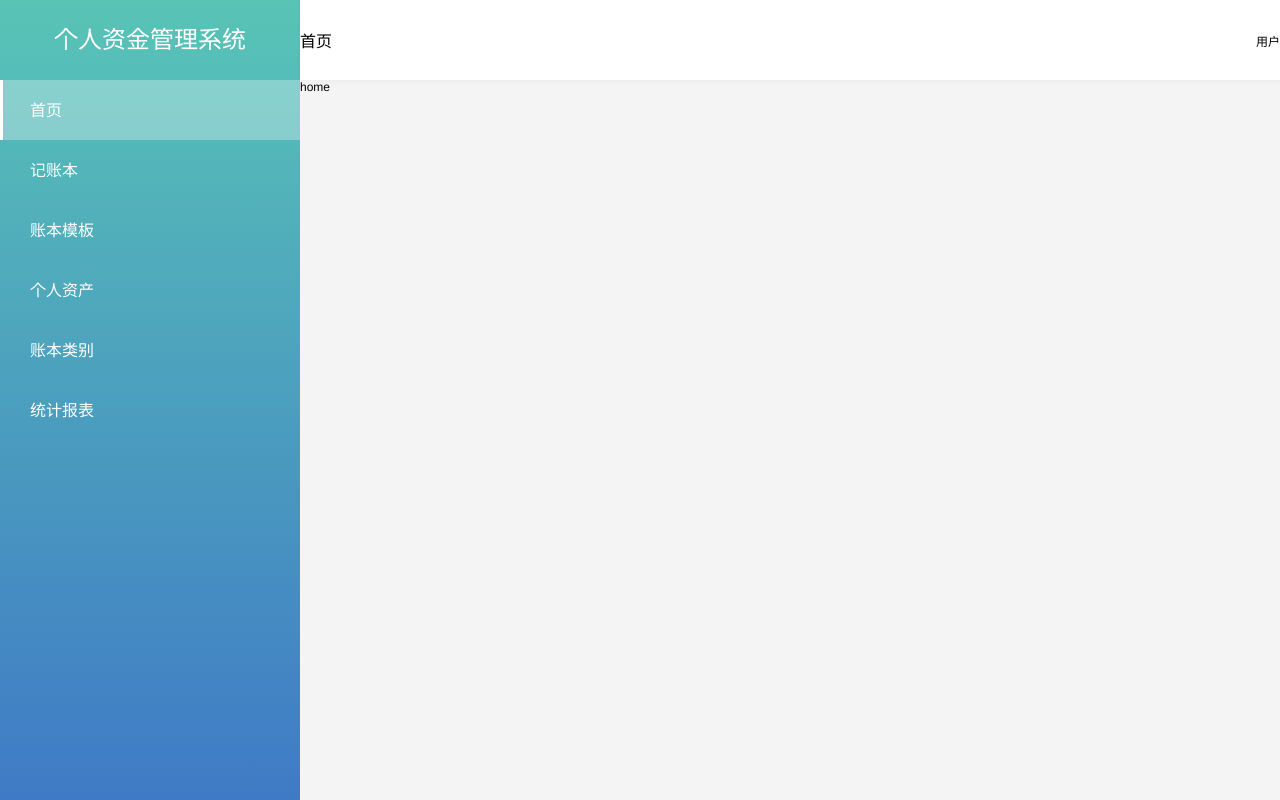
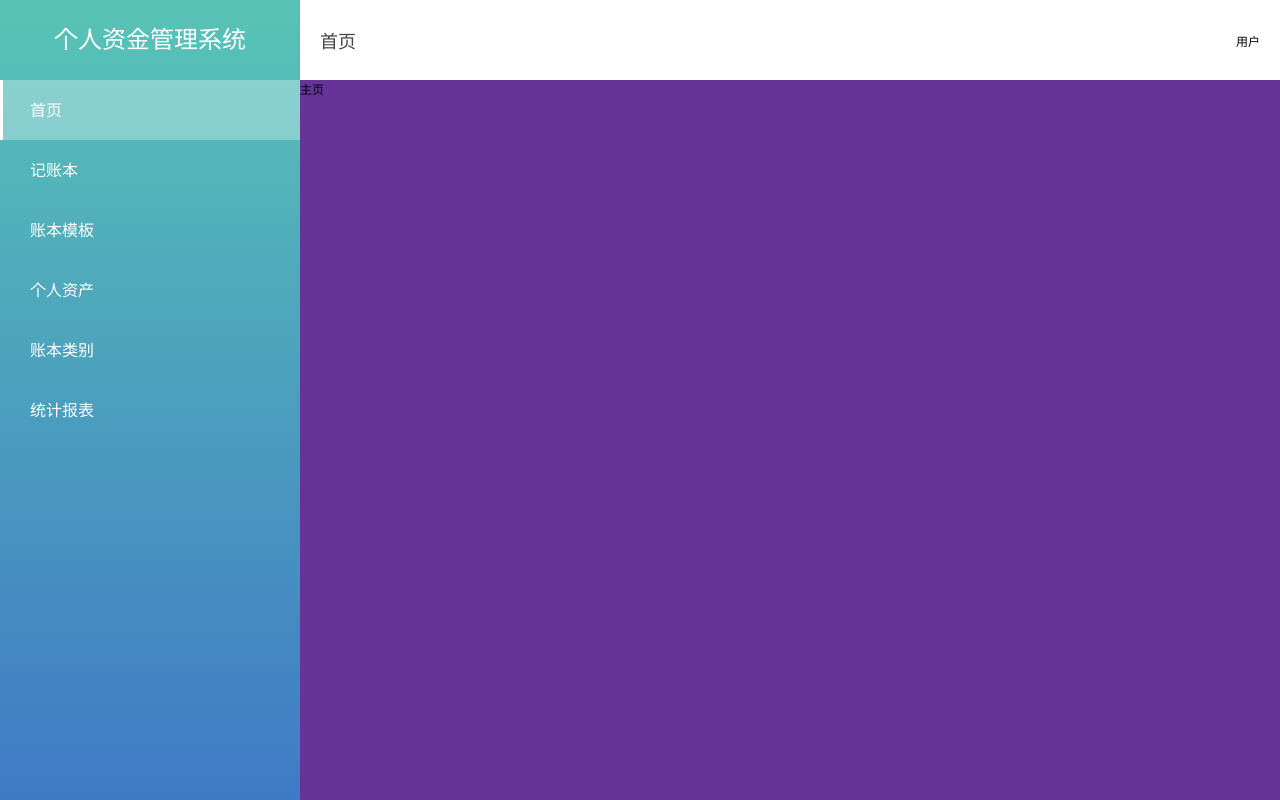
Before and after one commit to 0f0/cashbook, a Vue app: page /manage/home in a window 1280 px wide. Built offline with nearby package versions, Linux system fonts and the light colour scheme; a small style sheet from the web is missing.

Commit message:
导航组件终极版本

```diff
--- a/src/components/manage/breadcrumbitem.vue
+++ b/src/components/manage/breadcrumbitem.vue
@@ -14,7 +14,12 @@ export default {
 
 <style lang="scss" scoped>
 .breadcrumbitem {
-  font-size: 16px;
+  font-size: 18px;
+  font-weight: 500;
+  a{
+    text-decoration:none;
+    color: #444;
+  }
   //   font-family: "ZapfEllipt BT";
 }
 </style>
--- a/src/components/manage/header.vue
+++ b/src/components/manage/header.vue
@@ -2,8 +2,9 @@
   <div class="header">
     <div>
       <breadcrumb class="header-bread">
-        <breadcrumbitem v-for="(item,index) in name" :key="index">{{item}}</breadcrumbitem>
-        <!-- <breadcrumbitem>{{name}}</breadcrumbitem> -->
+        <breadcrumbitem v-for="(item,index) in name" :key="index">
+          <router-link :to="item.path"> {{item.meta.title}}</router-link>
+        </breadcrumbitem>
       </breadcrumb>
     </div>
     <div>用户</div>
@@ -24,11 +25,16 @@ export default {
   },
   computed: {
     ...mapGetters({
-      name: "queryRouterName"
+      name: "queryRouterName",
     })
   },
   mounted() {
     console.log("router", this.$route);
+  },
+  watch:{
+      "$route"(newvalue, oldvalue) {
+      console.log('header',newvalue)
+    }
   }
 };
 </script>
@@ -39,6 +45,7 @@ export default {
   display: flex;
   align-items: center;
   justify-content: space-between;
+  padding: 0px 20px;
   background: #fff;
   box-shadow: 1px 1px 5px 1px rgba(0, 0, 0, 0.03);
   .header-bread {
--- a/src/components/manage/nav.vue
+++ b/src/components/manage/nav.vue
@@ -24,7 +24,7 @@ export default {
           text: "首页",
           path: "home",
           icon: "iconshouye",
-          select: true
+          select: false
         },
         {
           id: "522",
@@ -65,38 +65,51 @@ export default {
     };
   },
   mounted() {
-    console.log("mout");
     this.addinitname();
   },
 
   methods: {
     addinitname() {
-      // this.$router.push({ path: "/manage/home" });
-      this.$store.commit("ADD_ROUTER_NAME", this.$route.meta.title);
-      this.menulist.map(item => {
-        if (item.path === this.$route.name) {
-          item.select = true;
+      this.$store.commit("ADD_ROUTER_NAME", this.$route);
+      let routeArray = [];
+      this.$route.matched.map(routeitem => {
+        routeArray.push(routeitem.path);
+      });
+      let max = this.menulist.length;
+      for (let i = 0; i < max; i++) {
+        if (routeArray.indexOf(`/manage/${this.menulist[i].path}`) === 0) {
+          this.$set(this.menulist[i], "select", true);
+          continue;
         } else {
-          item.select = false;
+          this.$set(this.menulist[i], "select", false);
         }
+      }
+    },
+    changeMenuList() {
+      let routeArray = [];
+      this.$route.matched.map(routeitem => {
+        routeArray.push(routeitem.path);
       });
+      let max = this.menulist.length;
+      for (let i = 0; i < max; i++) {
+        if (routeArray.indexOf(`/manage/${this.menulist[i].path}`) === 0) {
+          this.$set(this.menulist[i], "select", true);
+          continue;
+        } else {
+          this.$set(this.menulist[i], "select", false);
+        }
+      }
     },
     selectitem(item) {
       let path = `/manage/${item.path}`;
       if (this.$route.path === path) return;
       this.$router.push({ path: `/manage/${item.path}` });
-      this.menulist.map(menu => {
-        if (menu.id !== item.id) {
-          menu.select = false;
-        } else {
-          menu.select = true;
-        }
-      });
     }
   },
   watch: {
-    "$route"(newvalue, oldvalue) {
-      this.$store.commit("ADD_ROUTER_NAME", newvalue.meta.title);
+    $route(newvalue, oldvalue) {
+      this.$store.commit("ADD_ROUTER_NAME", newvalue);
+      this.changeMenuList();
     }
   }
 };
--- a/src/router/index.js
+++ b/src/router/index.js
@@ -12,6 +12,8 @@ const Statement = () => import('@/views/statement/statement')
 const Template = () => import('@/views/template/template')
 const PersonProperty = () => import('@/views/property/personproperty')
 const Classes = () => import('@/views/classes/classes')
+
+const HomeMain = ()=>import("@/views/home/hometable")
 
 const router = new Router({
   mode: 'history',
@@ -35,16 +37,26 @@ const router = new Router({
           path: 'home',
           component: Home,
           name: 'home',
+          children: [
+            {
+              path: 'hometable',
+              component: HomeMain,
+              meta: {
+                title:"主页"
+              }
+            }
+          ],
           meta: {
-            title: ['首页']
-          }
+            title: '首页'
+          },
+
         },
         {
           path: 'tallybook',
           component: Tallybook,
           name: 'tallybook',
           meta: {
-            title: ['记账本']
+            title: '记账本'
           }
         },
         {
@@ -52,7 +64,7 @@ const router = new Router({
           component: Statement,
           name: 'statement',
           meta: {
-            title: ['统计报表']
+            title: '统计报表'
           }
         },
         {
@@ -60,7 +72,7 @@ const router = new Router({
           component: Template,
           name: 'template',
           meta: {
-            title: ['账本模板']
+            title: '账本模板'
           }
         },
         {
@@ -68,7 +80,7 @@ const router = new Router({
           component: PersonProperty,
           name: 'property',
           meta: {
-            title: ['个人资产']
+            title: '个人资产'
           }
         },
         {
@@ -76,7 +88,7 @@ const router = new Router({
           component: Classes,
           name: 'classes',
           meta: {
-            title: ['账本类别']
+            title: '账本类别'
           }
         }
       ]
--- a/src/store/module/breadcrumb.js
+++ b/src/store/module/breadcrumb.js
@@ -1,17 +1,26 @@
 const state = {
-  routername: []
+  routername: [],
+  path:[]
 }
 
 const getters = {
   queryRouterName: (state) => {
     return state.routername;
+  },
+
+  queryRouterPath: (state) => {
+    return state.path;
   }
 }
 
 const mutations = {
   ADD_ROUTER_NAME: (state, routername) => {
-    console.log('rou', routername);
-    state.routername = routername;
+    // state.routername.splice(0,1,routername);
+    routername.matched.splice(0, 1);
+    state.routername = routername.matched;
+  },
+  ADD_ROUTER_PATH: (state, path) => {
+    state.path = path;
   }
 }
 
--- a/src/views/home.vue
+++ b/src/views/home.vue
@@ -1,14 +1,26 @@
 <template>
-  <div>home</div>
+  <div class="home">
+    主页
+    <!-- <router-view></router-view> -->
+  </div>
 </template>
 
 <script>
 export default {
   data() {
     return {};
+  },
+  methods:{
+    // openrouter(){
+    //   this.$router.push({path:'/manage/home/hometable'})
+    // }
   }
 };
 </script>
 
 <style lang="scss" scoped>
+  .home{
+    height: 100%;
+    background: rebeccapurple;
+  }
 </style>
--- /dev/null
+++ b/src/views/home/hometable.vue
@@ -0,0 +1,21 @@
+<template>
+        <div class="hometable">
+
+        </div>
+</template>
+<script>
+export default {
+        data(){
+                return{
+
+                }
+        }
+}
+</script>
+
+<style lang="scss" scoped>
+.hometable{
+        height: 100%;
+        background: red;
+}
+</style>
--- a/src/views/manage.vue
+++ b/src/views/manage.vue
@@ -10,7 +10,9 @@
     </custome-nav>
     <div class="manage-right">
       <custome-header></custome-header>
-      <router-view></router-view>
+      <div class="routermain">
+        <router-view></router-view>
+      </div>
     </div>
   </div>
 </template>
@@ -43,7 +45,12 @@ export default {
   }
   .manage-right {
     flex: 1;
+    display: flex;
+    flex-direction: column;
     background: #f4f4f4;
+    .routermain{
+      flex: 1;
+    }
   }
 }
 </style>
--- a/src/views/property/personproperty.vue
+++ b/src/views/property/personproperty.vue
@@ -1,11 +1,16 @@
 <template>
-  <div>个人资产</div>
+  <div>个人资产  <button @click="openrouter">nana</button></div>
 </template>
 
 <script>
 export default {
   data() {
     return {};
+  },
+    methods:{
+    openrouter(){
+      this.$router.push({path:'/manage/home/hometable'})
+    }
   }
 };
 </script>
```
